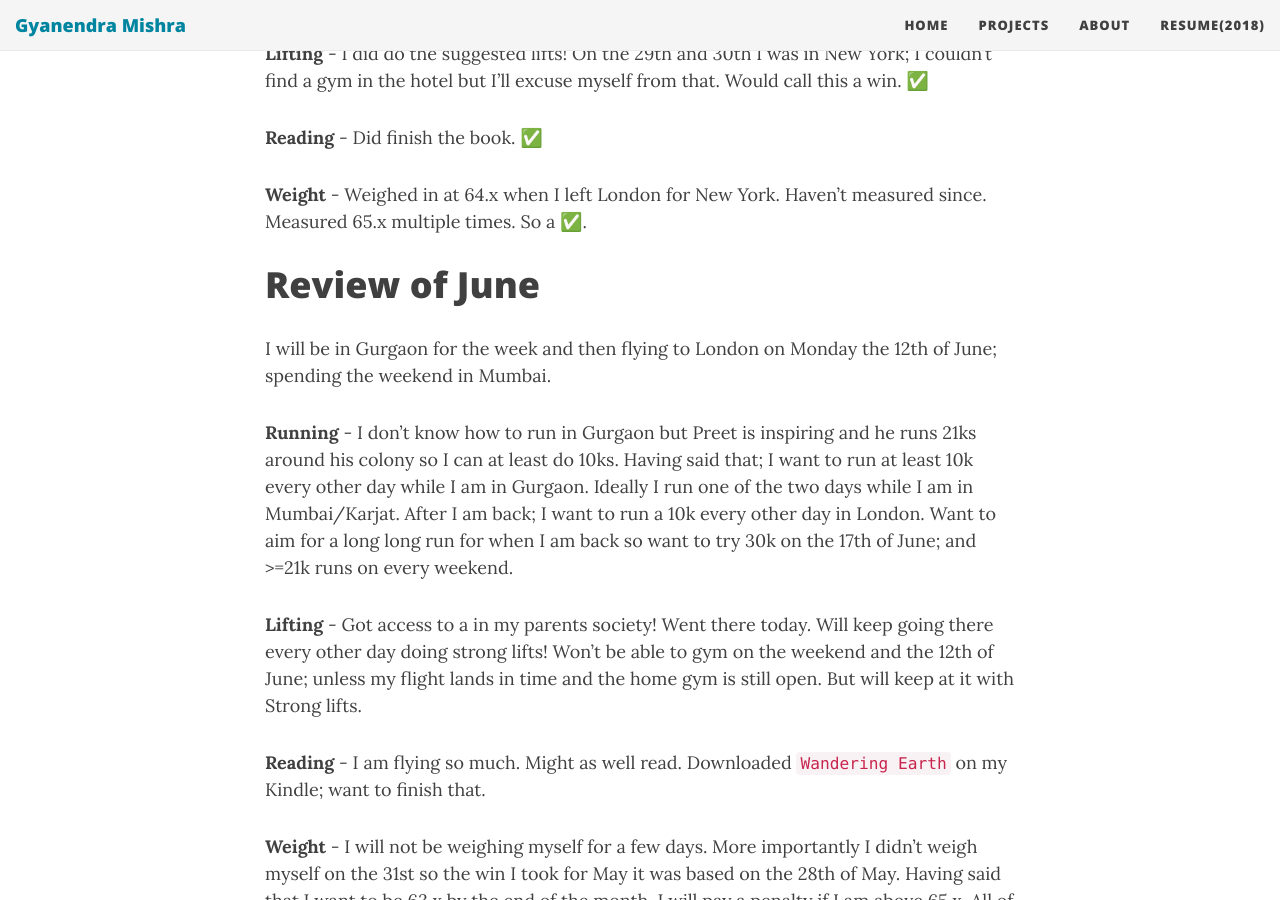
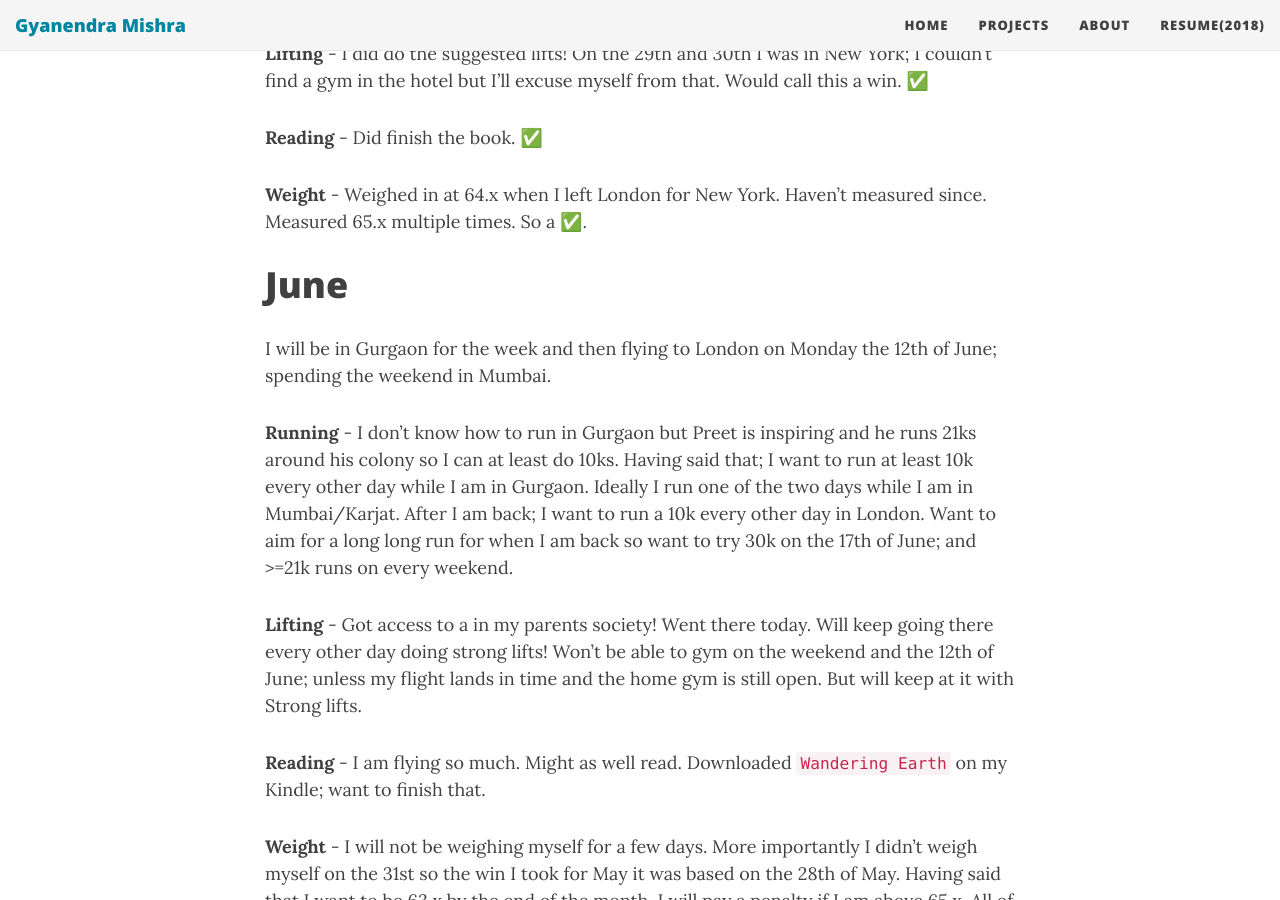
Before and after one commit to h4ck3rk3y/h4ck3rk3y.github.io, a Jekyll site: the page built from _posts/2023-06-03-june-2023.md, in a window 1280 px wide and 900 px high, scrolled down 458 px. Built offline with Jekyll 4.4.1, drawn with Linux system fonts in a browser that asks for light colours; nearby versions of some CDN libraries; comment, search, counter and statistics services are not loaded.

Commit message:
Update 2023-06-03-june-2023.md

```diff
--- a/_posts/2023-06-03-june-2023.md
+++ b/_posts/2023-06-03-june-2023.md
@@ -17,7 +17,7 @@ fb-img: https://gyani.net/img/blog/monkey.png
 **Weight** - Weighed in at 64.x when I left London for New York. Haven't measured since. Measured 65.x multiple times. So a ✅.
 
 
-# Review of June
+# June
 
 I will be in Gurgaon for the week and then flying to London on Monday the 12th of June; spending the weekend in Mumbai.
 
```
